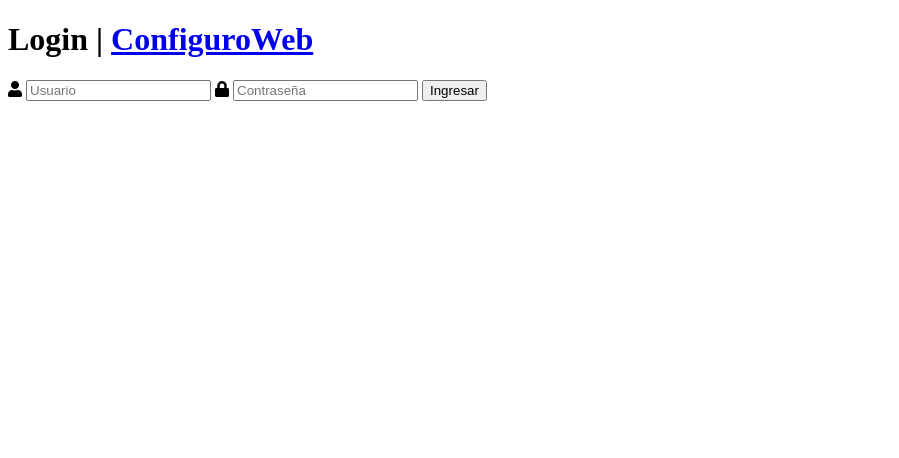
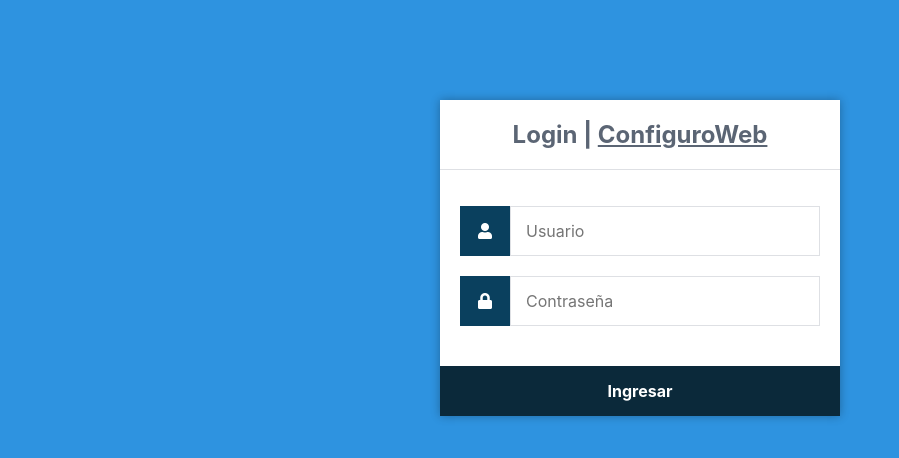
Before and after one commit to AnghelaRodriguezBarrios/H221S2_10, a plain HTML site: page Login.html in a window 1280 px wide. Shown: the whole page, without its empty margins (0-899 px from the left). Drawn offline with Linux system fonts and the light colour scheme; the site is published under a folder, as on GitHub Pages, so addresses that start at the root find nothing.

Commit message:
Subiendo Pagina

```diff
--- a/Login.html
+++ b/Login.html
@@ -7,7 +7,7 @@
         <!-- the form awesome library is used to add icons to our form -->
 		<link rel="stylesheet" href="https://use.fontawesome.com/releases/v5.7.1/css/all.css">
         <!-- include the stylesheet file -->
-        <link href="/style.css" rel="stylesheet" type="text/css">
+        <link href="static/style.css" rel="stylesheet" type="text/css">
 	</head>
 	<body>
 		<div class="login">
```
